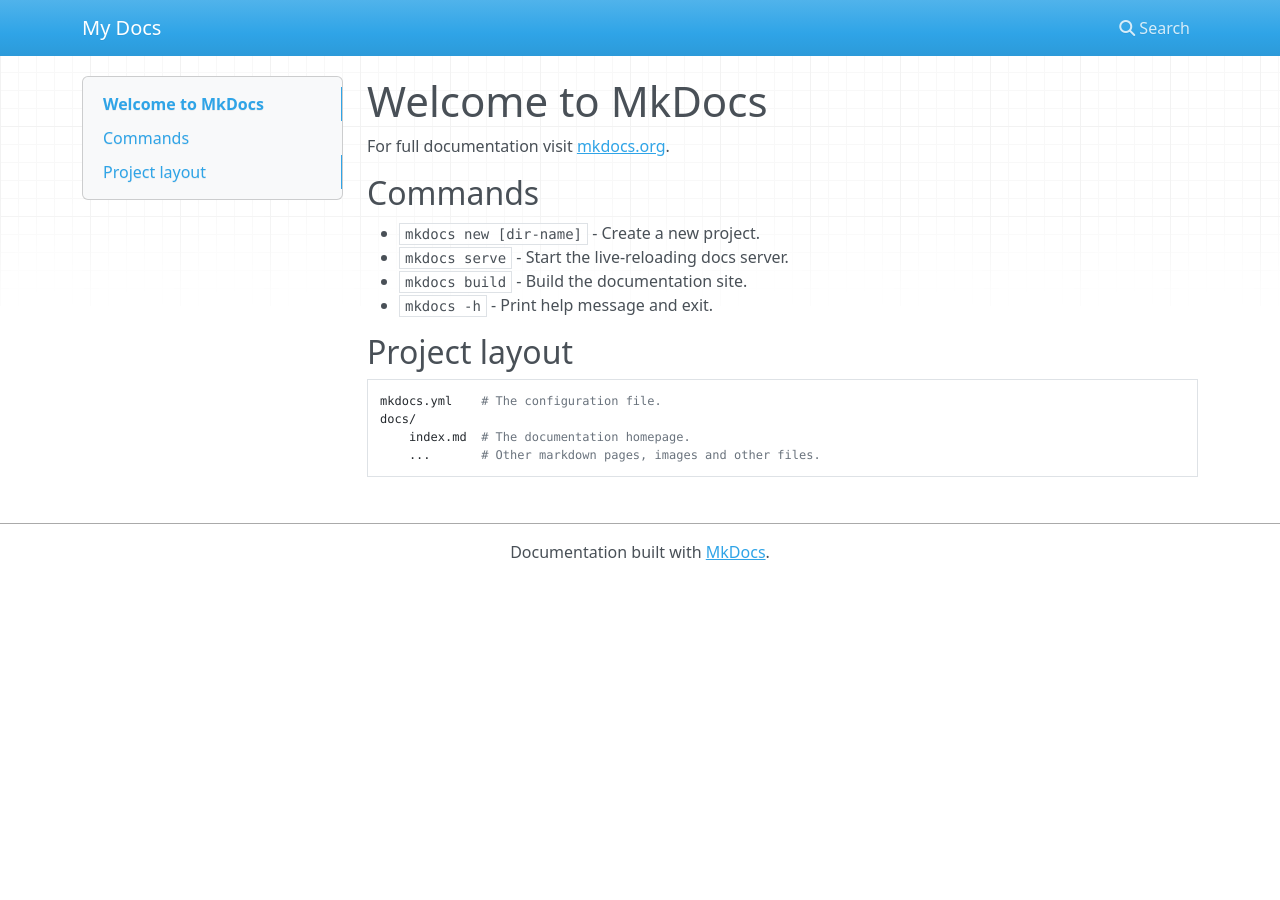
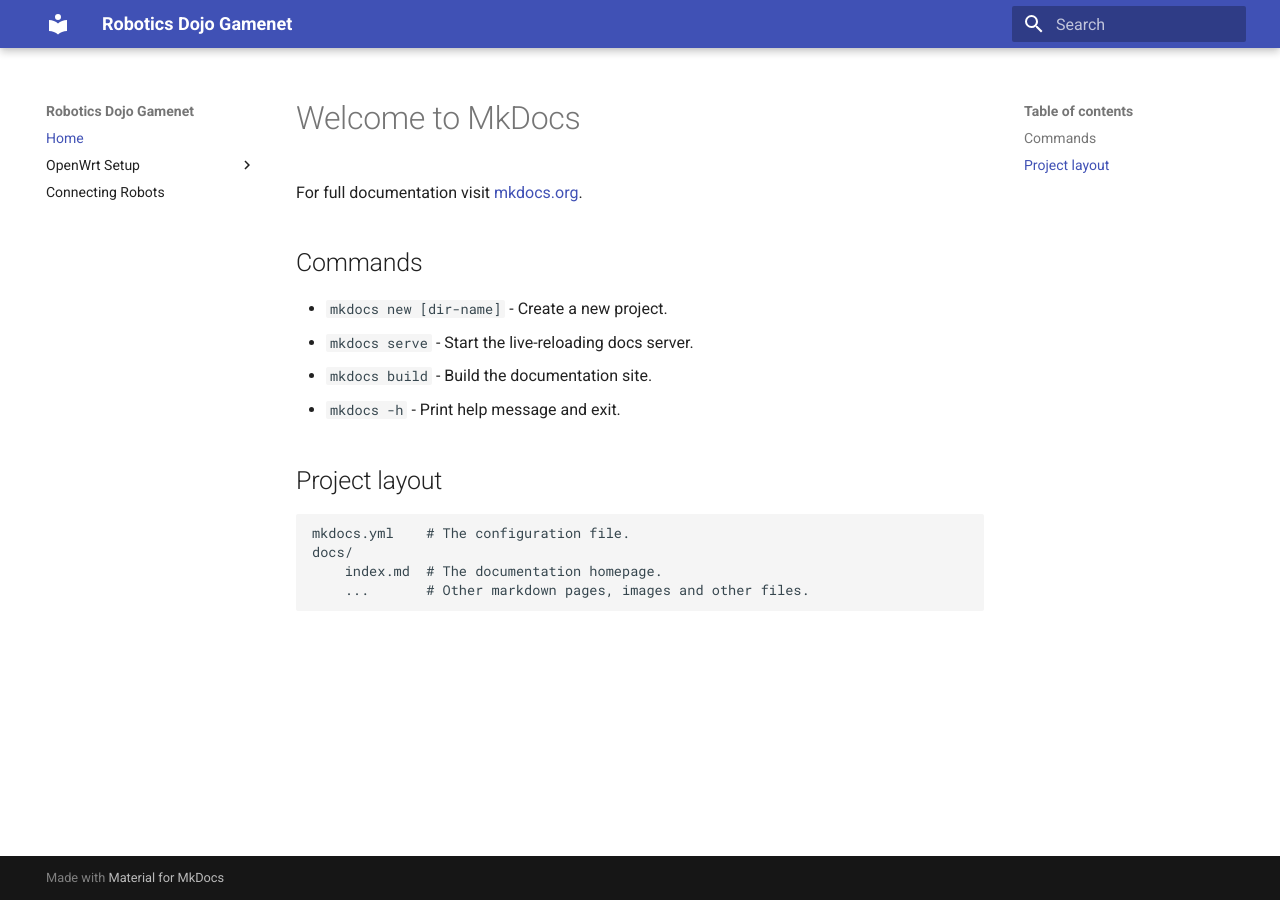
Before and after one commit to roboticsdojo/gamenet, an MkDocs documentation site: the page built from docs/index.md, in a window 1280 px wide. Built offline with MkDocs 1.6.1 and Material for MkDocs 9.7.7, drawn with Linux system fonts in a browser that asks for light colours; nearby versions of some CDN libraries.

Commit message:
add material theme + default layout

```diff
--- a/mkdocs.yml
+++ b/mkdocs.yml
@@ -1 +1,12 @@
 site_name: My Docs
+
+
+site_name: Robotics Dojo Gamenet
+theme:
+  name: material
+nav:
+  - Home: index.md
+  - OpenWrt Setup:
+    - Flashing Firmware: openwrt/flashing.md
+    - ROS2 Multicast Config: openwrt/ros2-discovery.md
+  - Connecting Robots: robots/connection-guide.md
```
